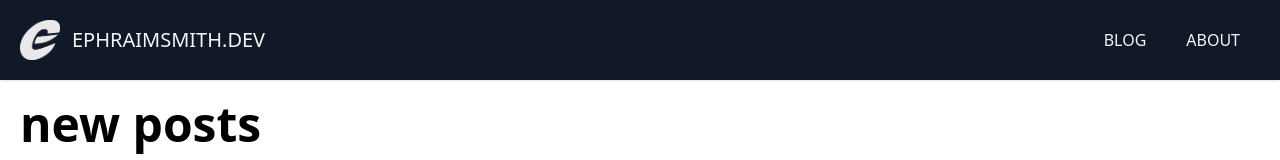
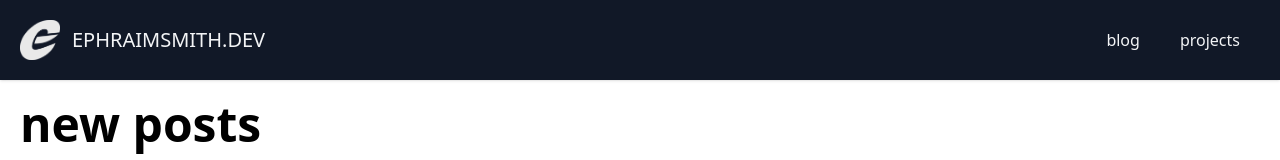
Before and after one commit to ephcoding/ephraimsmithdev, a Next.js app: page / in a window 1280 px wide. Shown: the top 160 px of the page. Built offline with nearby package versions, Linux system fonts and the light colour scheme.

Commit message:
refactor Header into smaller components

```diff
--- a/components/Header.jsx
+++ b/components/Header.jsx
@@ -5,43 +5,61 @@ export const Header = () => {
 	return (
 		<header className='bg-gray-900 text-gray-100 shadow w-full'>
 			<div className='container mx-auto flex flex-wrap p-5 flex-col md:flex-row items-center'>
-				<Link href='/'>
-					<a className='flex md:w-1/5 title-font font-medium items-center md:justify-start mb-4 md:mb-0'>
-						<Image
-							src='/images/eph-icon-1000.png'
-							width={40}
-							height={40}
-							alt='logo'
-						/>
-						<span className='ml-3 text-xl'>EPHRAIMSMITH.DEV</span>
-					</a>
-				</Link>
-				<nav className='flex flex-wrap md:w-4/5 items-center justify-end text-base md:ml-auto'>
-					<Link href='/blog'>
-						<a className='mx-5 cursor-pointer uppercase hover:text-indigo-300'>
-							blog
-						</a>
-					</Link>
-					<Link href='/about'>
-						<a className='mx-5 cursor-pointer uppercase hover:text-indigo-300'>
-							about
-						</a>
-					</Link>
-				</nav>
+				<HeaderBranding />
+				<HeaderNav />
 			</div>
 		</header>
 	);
 };
 
-const Logo = () => {
-	return <div></div>;
+const HeaderBranding = () => {
+	return (
+		<Link href='/'>
+			<a className='flex md:w-1/5 title-font font-medium items-center md:justify-start mb-4 md:mb-0'>
+				<HeaderBrandingIcon />
+
+				<span className='ml-3 text-xl'>EPHRAIMSMITH.DEV</span>
+			</a>
+		</Link>
+	);
 };
-const Branding = () => {
-	return <div></div>;
+
+const HeaderBrandingIcon = () => {
+	return (
+		<Image
+			src='/images/eph-icon-1000.png'
+			width={40}
+			height={40}
+			alt='ephraimsmith.dev icon'
+		/>
+	);
 };
-const MainNav = () => {
-	return <div></div>;
+
+const HeaderNav = () => {
+	const navItems = [
+		{
+			name: "blog",
+			href: "/",
+		},
+		{
+			name: "projects",
+			href: "/projects",
+		},
+	];
+
+	return (
+		<nav className='flex flex-wrap md:w-4/5 items-center justify-end text-base md:ml-auto'>
+			{navItems.map((item) => (
+				<HeaderNavItem navItem={item} />
+			))}
+		</nav>
+	);
 };
-const MainNavItem = () => {
-	return <div></div>;
+
+const HeaderNavItem = ({ navItem: { name, href } }) => {
+	return (
+		<Link href={href}>
+			<a className='mx-5 cursor-pointer  hover:text-indigo-300'>{name}</a>
+		</Link>
+	);
 };
```
